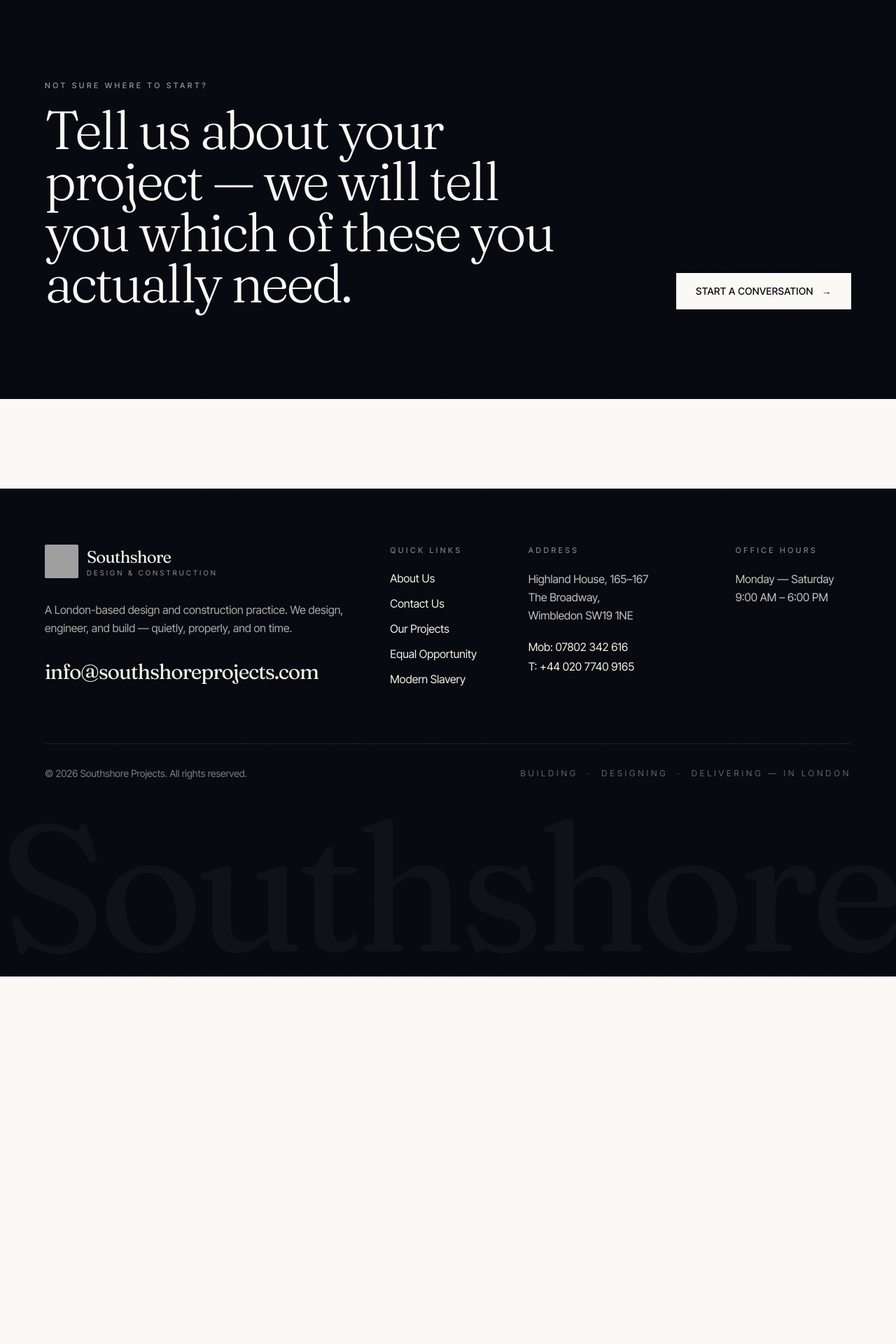
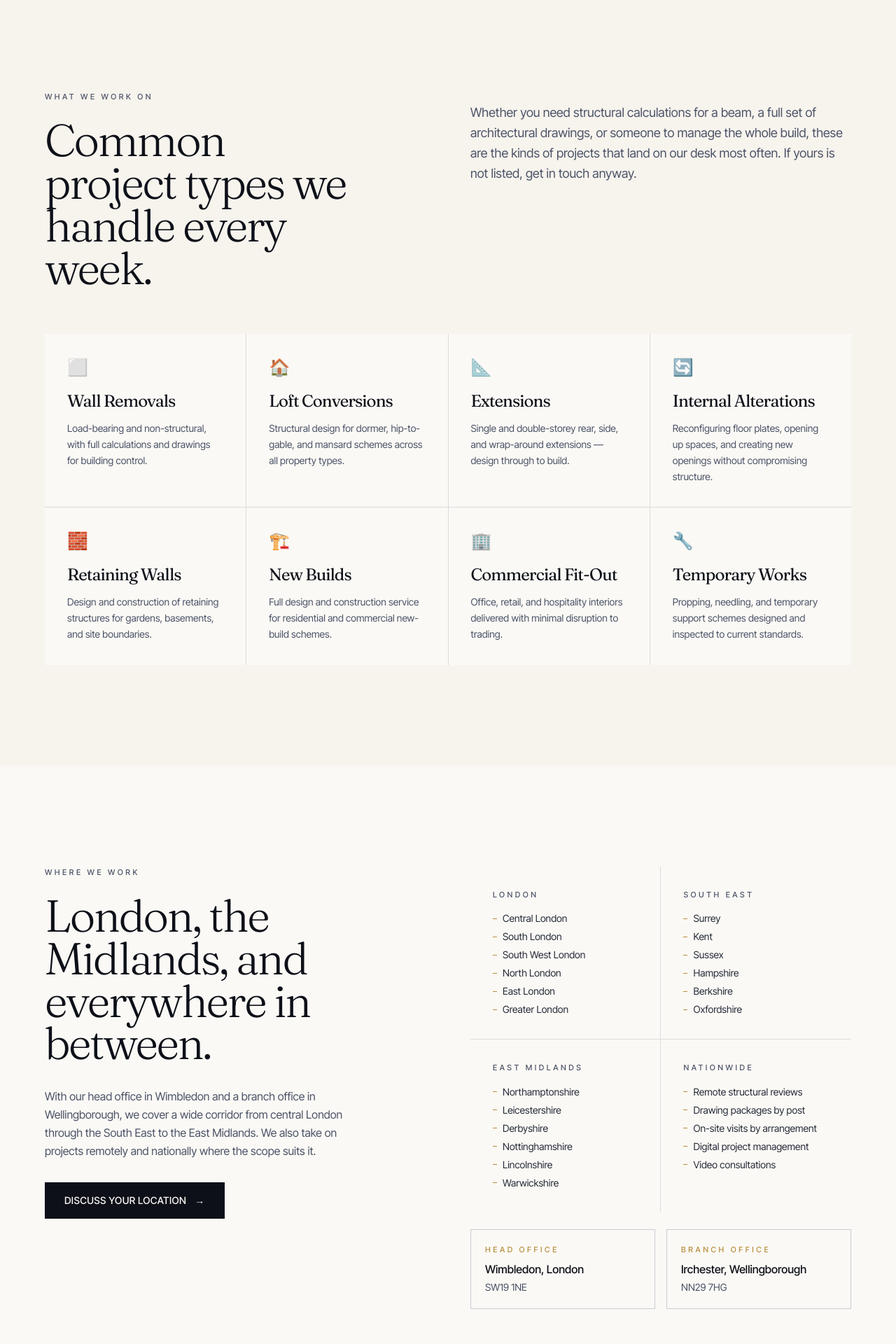
Before and after one commit to UsmanAhmed0001/Southshore-projects, a React (Vite) app: page /services in a window 1280 px wide. Shown: the part 3640-5560 px from the top of the page at 70% size. Before the commit the page ends 5035 px from the top, so only its background shows below. Built offline with nearby package versions, Linux system fonts and the light colour scheme; grey boxes are pictures that could not be loaded.

Commit message:
Contact, Services, Footer - Updated v1.1

```diff
--- a/src/components/Footer.jsx
+++ b/src/components/Footer.jsx
@@ -45,19 +45,27 @@ export default function Footer() {
             </ul>
           </div>
 
-          {/* Address */}
+          {/* Offices */}
           <div className="lg:col-span-3">
-            <div className="eyebrow text-sand-100/50 mb-5">Address</div>
+            <div className="eyebrow text-sand-100/50 mb-5">Head Office</div>
             <address className="not-italic text-sand-100/80 leading-relaxed">
               Highland House, 165–167<br />
               The Broadway,<br />
               Wimbledon SW19 1NE
             </address>
+            <div className="mt-6">
+              <div className="eyebrow text-sand-100/50 mb-3">Branch Office</div>
+              <address className="not-italic text-sand-100/80 leading-relaxed">
+                181 Arkwright Road,<br />
+                Irchester,<br />
+                Wellingborough NN29 7HG
+              </address>
+            </div>
             <div className="mt-5 space-y-1">
               <a href="tel:07802342616" className="block hover:text-brass-400 transition-colors">
-                Mob: 07802 342 616
+                07802 342 616
               </a>
-              <a href="tel:+4402077409165" className="block hover:text-brass-400 transition-colors">
+              <a href="tel:+4402077409165" className="block hover:text-brass-400 transition-colors text-sand-100/60">
                 T: +44 020 7740 9165
               </a>
             </div>
--- a/src/pages/Contact.jsx
+++ b/src/pages/Contact.jsx
@@ -64,18 +64,18 @@ export default function Contact() {
             </Reveal>
             <Reveal delay={100}>
               <a
-                href="tel:+4402077409165"
+                href="tel:07802342616"
                 className="block font-display text-4xl md:text-5xl tracking-tightest text-ink-900 hover:text-brass-500 transition-colors duration-500"
               >
-                +44 020 7740 9165
+                07802 342 616
               </a>
             </Reveal>
             <Reveal delay={150}>
               <a
-                href="tel:07802342616"
+                href="tel:+4402077409165"
                 className="block mt-2 font-display text-2xl text-ink-700 hover:text-brass-500 transition-colors duration-500"
               >
-                Mob: 07802 342 616
+                T: +44 020 7740 9165
               </a>
             </Reveal>
             <Reveal delay={200}>
@@ -91,7 +91,7 @@ export default function Contact() {
               <div className="mt-12 pt-10 border-t border-ink-200">
                 <div className="eyebrow mb-4">Office hours</div>
                 <p className="text-ink-700 leading-relaxed">
-                  Monday — Friday<br />
+                  Monday — Saturday<br />
                   9:00 AM – 6:00 PM
                 </p>
               </div>
@@ -99,12 +99,24 @@ export default function Contact() {
 
             <Reveal delay={320}>
               <div className="mt-10 pt-10 border-t border-ink-200">
-                <div className="eyebrow mb-4">Visit us</div>
+                <div className="eyebrow mb-2">Head Office</div>
                 <address className="not-italic text-ink-700 leading-relaxed">
-                  <strong className="text-ink-900 font-medium">Design &amp; Construction</strong><br />
+                  <strong className="text-ink-900 font-medium">Wimbledon, London</strong><br />
                   Highland House, 165–167<br />
                   The Broadway,<br />
                   Wimbledon SW19 1NE
+                </address>
+              </div>
+            </Reveal>
+
+            <Reveal delay={360}>
+              <div className="mt-8 pt-8 border-t border-ink-200">
+                <div className="eyebrow mb-2">Branch Office</div>
+                <address className="not-italic text-ink-700 leading-relaxed">
+                  <strong className="text-ink-900 font-medium">Midlands</strong><br />
+                  181 Arkwright Road,<br />
+                  Irchester,<br />
+                  Wellingborough NN29 7HG
                 </address>
               </div>
             </Reveal>
--- a/src/pages/Services.jsx
+++ b/src/pages/Services.jsx
@@ -87,6 +87,135 @@ export default function Services() {
         </div>
       </section>
 
+      {/* Project types */}
+      <section className="py-28 md:py-36 bg-sand-100/60 grain">
+        <div className="container-prose">
+          <div className="grid lg:grid-cols-12 gap-10 lg:gap-16 mb-16">
+            <div className="lg:col-span-5">
+              <Reveal><div className="eyebrow mb-6">What we work on</div></Reveal>
+              <Reveal delay={120}>
+                <h2 className="display-1 text-[clamp(2.25rem,5vw,4.5rem)] text-ink-900">
+                  Common project types we handle every week.
+                </h2>
+              </Reveal>
+            </div>
+            <div className="lg:col-span-6 lg:col-start-7 lg:pt-4">
+              <Reveal delay={200}>
+                <p className="text-lg text-ink-500 leading-relaxed">
+                  Whether you need structural calculations for a beam, a full set of architectural
+                  drawings, or someone to manage the whole build, these are the kinds of projects
+                  that land on our desk most often. If yours is not listed, get in touch anyway.
+                </p>
+              </Reveal>
+            </div>
+          </div>
+
+          <div className="grid grid-cols-2 md:grid-cols-3 lg:grid-cols-4 gap-px bg-ink-200/60">
+            {[
+              { icon: '⬜', label: 'Wall Removals',         detail: 'Load-bearing and non-structural, with full calculations and drawings for building control.' },
+              { icon: '🏠', label: 'Loft Conversions',      detail: 'Structural design for dormer, hip-to-gable, and mansard schemes across all property types.' },
+              { icon: '📐', label: 'Extensions',            detail: 'Single and double-storey rear, side, and wrap-around extensions — design through to build.' },
+              { icon: '🔄', label: 'Internal Alterations',  detail: 'Reconfiguring floor plates, opening up spaces, and creating new openings without compromising structure.' },
+              { icon: '🧱', label: 'Retaining Walls',       detail: 'Design and construction of retaining structures for gardens, basements, and site boundaries.' },
+              { icon: '🏗️', label: 'New Builds',            detail: 'Full design and construction service for residential and commercial new-build schemes.' },
+              { icon: '🏢', label: 'Commercial Fit-Out',    detail: 'Office, retail, and hospitality interiors delivered with minimal disruption to trading.' },
+              { icon: '🔧', label: 'Temporary Works',       detail: 'Propping, needling, and temporary support schemes designed and inspected to current standards.' },
+            ].map((item, i) => (
+              <Reveal key={item.label} delay={i * 60}
+                className="bg-sand-50 p-6 md:p-8 group hover:bg-ink-950 hover:text-sand-50 transition-colors duration-700">
+                <div className="text-2xl mb-4">{item.icon}</div>
+                <h3 className="font-display text-xl md:text-2xl tracking-tightest text-ink-900 group-hover:text-sand-50 transition-colors duration-700 leading-tight mb-3">
+                  {item.label}
+                </h3>
+                <p className="text-sm text-ink-500 group-hover:text-sand-100/70 transition-colors duration-700 leading-relaxed">
+                  {item.detail}
+                </p>
+              </Reveal>
+            ))}
+          </div>
+        </div>
+      </section>
+
+      {/* Areas we cover */}
+      <section className="py-28 md:py-36 bg-sand-50">
+        <div className="container-prose">
+          <div className="grid lg:grid-cols-12 gap-10 lg:gap-16 items-start">
+            <div className="lg:col-span-5">
+              <Reveal><div className="eyebrow mb-6">Where we work</div></Reveal>
+              <Reveal delay={120}>
+                <h2 className="display-1 text-[clamp(2.25rem,5vw,4.5rem)] text-ink-900">
+                  London, the Midlands, and everywhere in between.
+                </h2>
+              </Reveal>
+              <Reveal delay={220}>
+                <p className="mt-8 text-ink-500 leading-relaxed max-w-lg">
+                  With our head office in Wimbledon and a branch office in Wellingborough, we cover
+                  a wide corridor from central London through the South East to the East Midlands.
+                  We also take on projects remotely and nationally where the scope suits it.
+                </p>
+              </Reveal>
+              <Reveal delay={300}>
+                <Link to="/contact" className="btn-primary mt-8 inline-flex">
+                  Discuss your location <span aria-hidden>→</span>
+                </Link>
+              </Reveal>
+            </div>
+
+            <div className="lg:col-span-6 lg:col-start-7">
+              <div className="grid sm:grid-cols-2 gap-px bg-ink-200/60">
+                {[
+                  {
+                    region: 'London',
+                    areas: ['Central London', 'South London', 'South West London', 'North London', 'East London', 'Greater London']
+                  },
+                  {
+                    region: 'South East',
+                    areas: ['Surrey', 'Kent', 'Sussex', 'Hampshire', 'Berkshire', 'Oxfordshire']
+                  },
+                  {
+                    region: 'East Midlands',
+                    areas: ['Northamptonshire', 'Leicestershire', 'Derbyshire', 'Nottinghamshire', 'Lincolnshire', 'Warwickshire']
+                  },
+                  {
+                    region: 'Nationwide',
+                    areas: ['Remote structural reviews', 'Drawing packages by post', 'On-site visits by arrangement', 'Digital project management', 'Video consultations']
+                  }
+                ].map((r, i) => (
+                  <Reveal key={r.region} delay={i * 80}
+                    className="bg-sand-50 p-6 md:p-8">
+                    <div className="eyebrow mb-4">{r.region}</div>
+                    <ul className="space-y-1.5">
+                      {r.areas.map(a => (
+                        <li key={a} className="text-sm text-ink-700 flex items-center gap-2
+                                               before:content-[''] before:w-1.5 before:h-px before:bg-brass-500 before:flex-shrink-0">
+                          {a}
+                        </li>
+                      ))}
+                    </ul>
+                  </Reveal>
+                ))}
+              </div>
+
+              {/* Office summary strip */}
+              <Reveal delay={200}>
+                <div className="mt-6 grid sm:grid-cols-2 gap-4">
+                  <div className="border border-ink-200 p-5">
+                    <div className="eyebrow text-brass-500 mb-2">Head Office</div>
+                    <div className="font-medium text-ink-900">Wimbledon, London</div>
+                    <div className="text-sm text-ink-500 mt-1">SW19 1NE</div>
+                  </div>
+                  <div className="border border-ink-200 p-5">
+                    <div className="eyebrow text-brass-500 mb-2">Branch Office</div>
+                    <div className="font-medium text-ink-900">Irchester, Wellingborough</div>
+                    <div className="text-sm text-ink-500 mt-1">NN29 7HG</div>
+                  </div>
+                </div>
+              </Reveal>
+            </div>
+          </div>
+        </div>
+      </section>
+
       {/* CTA */}
       <section className="bg-ink-950 text-sand-50 py-24 md:py-32 grain">
         <div className="container-prose flex flex-col lg:flex-row items-start lg:items-end justify-between gap-10">
```
